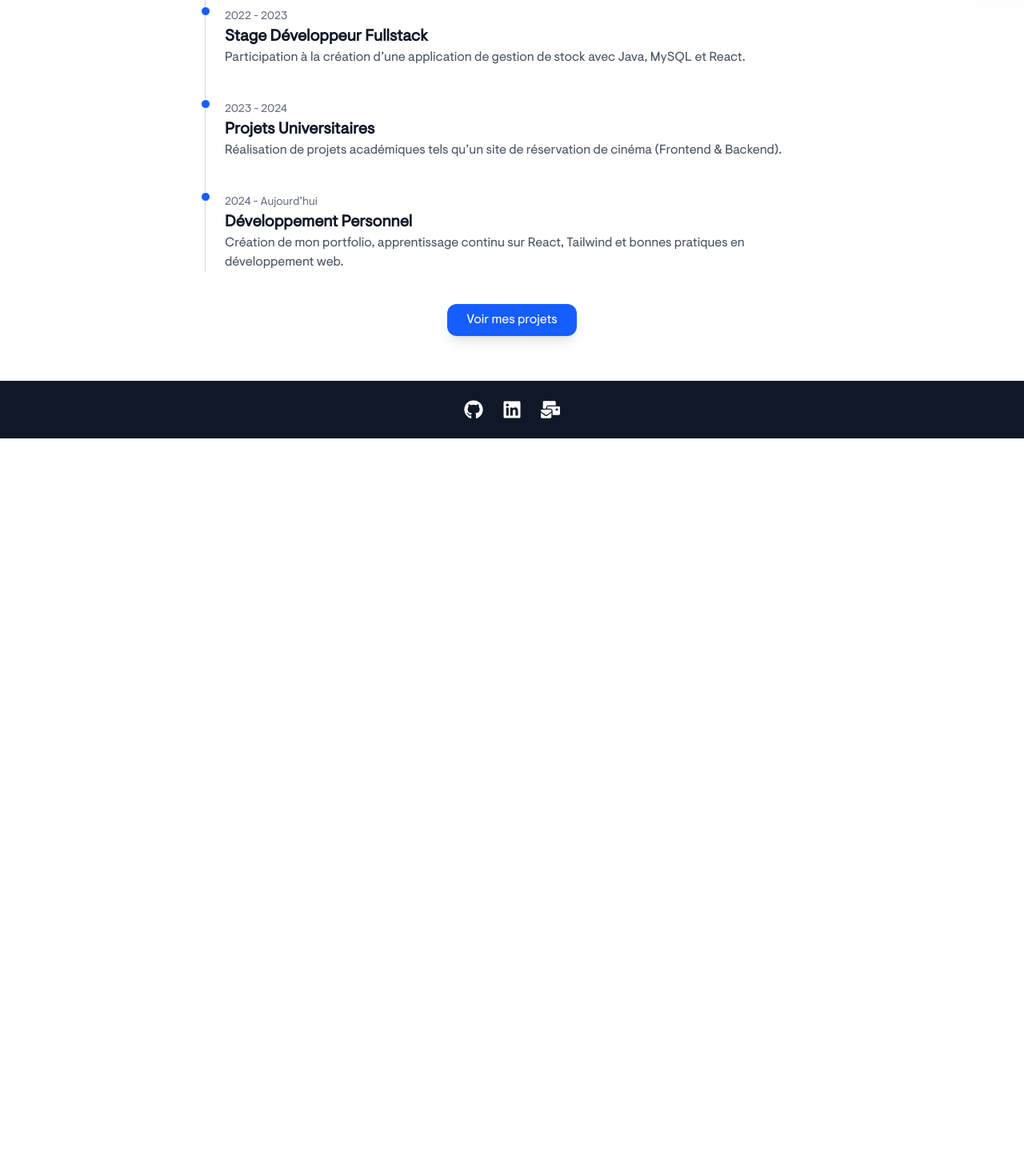
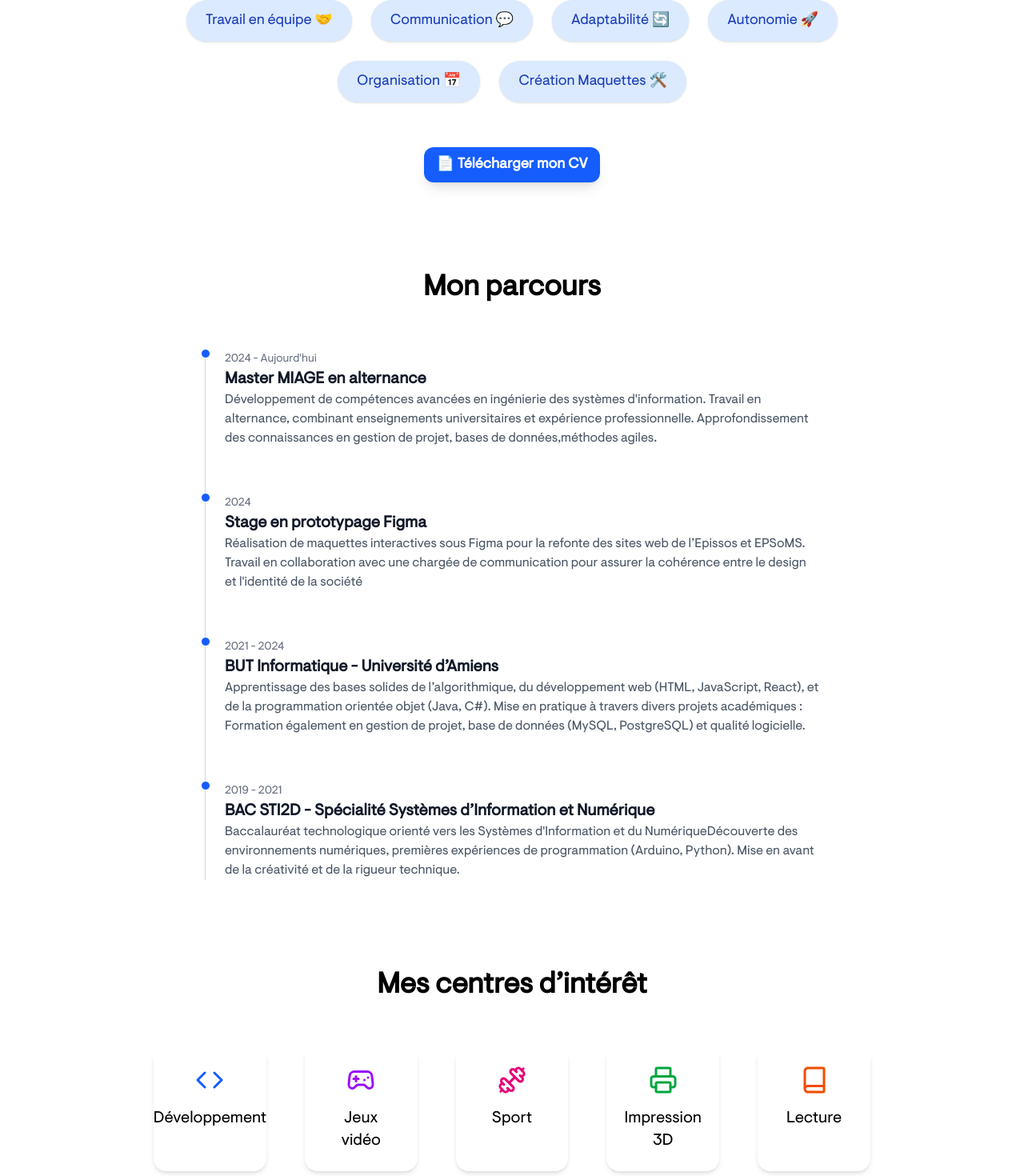
Before and after one commit to Theoode/portfolio, a React (Vite) app: page /about in a window 1280 px wide. Shown: the part 680-2150 px from the top of the page at 80% size. Before the commit the page ends 1228 px from the top, so only its background shows below. Built offline with nearby package versions, Linux system fonts and the light colour scheme.

Commit message:
Modifications

```diff
--- a/package.json
+++ b/package.json
@@ -1,18 +1,17 @@
 {
   "name": "portfolio",
-  "homepage": "https://Theoode.github.io/portfolio",
   "private": true,
   "version": "0.0.0",
   "type": "module",
   "scripts": {
     "dev": "vite",
-    "build": "tsc -b && vite build",
-    "lint": "eslint .",
+    "build": "vite build",
     "preview": "vite preview"
   },
   "dependencies": {
     "@tailwindcss/vite": "^4.1.12",
     "framer-motion": "^12.23.12",
+    "lucide-react": "^0.540.0",
     "react": "^19.1.1",
     "react-dom": "^19.1.1",
     "react-icons": "^5.5.0",
@@ -27,6 +26,7 @@
     "eslint": "^9.33.0",
     "eslint-plugin-react-hooks": "^5.2.0",
     "eslint-plugin-react-refresh": "^0.4.20",
+    "gh-pages": "^6.3.0",
     "globals": "^16.3.0",
     "typescript": "~5.8.3",
     "typescript-eslint": "^8.39.1",
--- a/src/pages/About.tsx
+++ b/src/pages/About.tsx
@@ -1,42 +1,60 @@
 import { motion } from "framer-motion";
 import Navbar from "../components/navbar";
 import Footer from "../components/footer";
+import { Code, Gamepad2, Book, Dumbbell,Printer } from "lucide-react";
 
 export default function About() {
     const timeline = [
         {
-            year: "2021 - 2022",
-            title: "Licence Informatique",
-            description: "Découverte des bases de l’algorithmique, du développement web et de la programmation orientée objet."
+            year: "2024 - Aujourd'hui",
+            title: "Master MIAGE en alternance",
+            description:
+                "Développement de compétences avancées en ingénierie des systèmes d'information. " +
+                "Travail en alternance, combinant enseignements universitaires et expérience professionnelle. " +
+                "Approfondissement des connaissances en gestion de projet, bases de données," +
+                "méthodes agiles."
         },
         {
-            year: "2022 - 2023",
-            title: "Stage Développeur Fullstack",
-            description: "Participation à la création d’une application de gestion de stock avec Java, MySQL et React."
+            year: "2024",
+            title: "Stage en prototypage Figma",
+            description:
+                "Réalisation de maquettes interactives sous Figma pour la refonte des sites web de l’Epissos et EPSoMS. " +
+                "Travail en collaboration avec une chargée de communication pour assurer la cohérence entre le design et l'identité de la société"
         },
         {
-            year: "2023 - 2024",
-            title: "Projets Universitaires",
-            description: "Réalisation de projets académiques tels qu’un site de réservation de cinéma (Frontend & Backend)."
+            year: "2021 - 2024",
+            title: "BUT Informatique - Université d’Amiens",
+            description:
+                "Apprentissage des bases solides de l’algorithmique, du développement web (HTML, JavaScript, React), " +
+                "et de la programmation orientée objet (Java, C#). " +
+                "Mise en pratique à travers divers projets académiques :  Formation également en gestion de projet, base de données (MySQL, PostgreSQL) et qualité logicielle."
         },
         {
-            year: "2024 - Aujourd’hui",
-            title: "Développement Personnel",
-            description: "Création de mon portfolio, apprentissage continu sur React, Tailwind et bonnes pratiques en développement web."
+            year: "2019 - 2021",
+            title: "BAC STI2D - Spécialité Systèmes d’Information et Numérique",
+            description:
+                "Baccalauréat technologique orienté vers les Systèmes d'Information et du Numérique" +
+                "Découverte des environnements numériques, premières expériences de programmation (Arduino, Python). " +
+                "Mise en avant de la créativité et de la rigueur technique."
         }
+    ];
+
+
+    const interests = [
+        { icon: <Code size={36} className="text-blue-600" />, label: "Développement" },
+        { icon: <Gamepad2 size={36} className="text-purple-600" />, label: "Jeux vidéo" },
+        { icon: <Dumbbell size={36} className="text-pink-600" />, label: "Sport" },
+        { icon: <Printer size={36} className="text-green-600" />, label: "Impression 3D" },
+        { icon: <Book size={36} className="text-orange-600" />, label: "Lecture" }
     ];
 
     return (
         <div className="min-h-screen flex flex-col text-black bg-white relative overflow-hidden">
-            {/* Blobs décoratifs */}
-            <div className="absolute -top-40 -left-40 w-96 h-96 bg-blue-200 rounded-full mix-blend-multiply filter blur-3xl opacity-30 animate-pulse"></div>
-            <div className="absolute top-60 -right-40 w-96 h-96 bg-purple-200 rounded-full mix-blend-multiply filter blur-3xl opacity-30 animate-pulse"></div>
-
             <Navbar />
 
-            <div className="flex-1 container mx-auto px-6 py-16 mt-20 relative z-10">
+            <div className="flex-1 container mx-auto px-6 py-24 mt-20 relative z-10">
                 <motion.h1
-                    className="text-4xl font-bold text-center mb-8"
+                    className="text-5xl font-bold text-center mb-16"
                     initial={{ opacity: 0, y: -20 }}
                     animate={{ opacity: 1, y: 0 }}
                     transition={{ duration: 0.6 }}
@@ -44,46 +62,87 @@ export default function About() {
                     À propos de moi
                 </motion.h1>
 
+                {/* Texte */}
                 <motion.div
-                    className="max-w-4xl mx-auto text-lg leading-relaxed space-y-6"
+                    className="max-w-4xl mx-auto text-lg leading-relaxed space-y-8 mb-14"
                     initial={{ opacity: 0 }}
                     animate={{ opacity: 1 }}
                     transition={{ duration: 0.8, delay: 0.3 }}
                 >
                     <p>
-                        Salut 👋 Je m'appelle <span className="font-semibold">Théo</span>,
-                        je suis un <span className="text-blue-600 font-semibold">développeur front-end</span> passionné,
-                        spécialisé dans la création d’expériences utilisateur modernes et intuitives avec
-                        <span className="font-semibold"> React</span> et <span className="font-semibold">TailwindCSS</span>.
+                        Je suis un développeur junior qui réalise différents projets aussi bien professionnels que personnels,
+                        je prends plaisir à développer des applications orientées frontend et communicantes.
+                        Sur mon temps libre je réalise des programmes configure des serveurs pour un usage domestique.
                     </p>
-
                     <p>
                         Mon parcours m’a également amené à travailler sur des projets
                         <span className="font-semibold"> backend</span> avec <span className="font-semibold">Java, PHP, C#, et MySQL</span>,
                         ce qui me donne une vision globale des applications web et mobiles.
                     </p>
-
                     <p>
-                        Ce qui me motive ? Construire des solutions utiles, apprendre en continu,
+                        Ce qui me motive ? des solutions utiles, apprendre en continu,
                         et collaborer sur des projets stimulants. 🚀
                     </p>
                 </motion.div>
 
+                {/* Soft Skills */}
+                <div className=" mb-14 max-w-4xl mx-auto">
+                    <h2 className="text-4xl font-bold mb-14 text-center">Soft Skills</h2>
+                    <div className="flex flex-wrap justify-center gap-6">
+                        {[
+                            "Travail en équipe 🤝",
+                            "Communication 💬",
+                            "Adaptabilité 🔄",
+                            "Autonomie 🚀",
+                            "Organisation 📅",
+                            "Création Maquettes 🛠️"
+                        ].map((skill, i) => (
+                            <motion.span
+                                key={i}
+                                className="px-6 py-3 bg-blue-100 text-blue-800 text-lg font-medium rounded-full shadow hover:bg-blue-200 transition"
+                                initial={{ opacity: 0, y: 20 }}
+                                whileInView={{ opacity: 1, y: 0 }}
+                                viewport={{ once: true }}
+                                transition={{ duration: 0.5, delay: i * 0.1 }}
+                            >
+                                {skill}
+                            </motion.span>
+                        ))}
+                    </div>
+                </div>
+
+
+                {/* Bouton téléchargement CV */}
+                <motion.div
+                    className="flex justify-center mb-28"
+                    initial={{ opacity: 0, scale: 0.9 }}
+                    animate={{ opacity: 1, scale: 1 }}
+                    transition={{ duration: 0.5, delay: 0.2 }}
+                >
+                    <a
+                        href="/CV%20ThéoQuennehen.pdf"
+                        download
+                        className="px-4 py-2 bg-blue-600 text-white text-lg font-semibold rounded-xl shadow-lg hover:shadow-xl hover:bg-blue-700 transition transform hover:-translate-y-1"
+                    >
+                        📄 Télécharger mon CV
+                    </a>
+                </motion.div>
+
                 {/* Timeline */}
-                <div className="mt-16 max-w-3xl mx-auto">
-                    <h2 className="text-3xl font-bold mb-8 text-center">Mon parcours</h2>
+                <div className="mt-28 mb-28 max-w-3xl mx-auto">
+                    <h2 className="text-4xl font-bold mb-14 text-center">Mon parcours</h2>
                     <div className="relative border-l border-gray-300">
                         {timeline.map((item, index) => (
                             <motion.div
                                 key={index}
-                                className="mb-10 ml-6"
+                                className="mb-14 ml-6"
                                 initial={{ opacity: 0, x: -30 }}
                                 whileInView={{ opacity: 1, x: 0 }}
                                 viewport={{ once: true }}
                                 transition={{ duration: 0.6, delay: index * 0.2 }}
                             >
                                 <div className="absolute w-3 h-3 bg-blue-600 rounded-full -left-1.5 border border-white"></div>
-                                <time className="mb-1 text-sm font-normal leading-none text-gray-500">
+                                <time className="mb-2 text-sm font-normal leading-none text-gray-500">
                                     {item.year}
                                 </time>
                                 <h3 className="text-xl font-semibold text-gray-900">{item.title}</h3>
@@ -93,20 +152,27 @@ export default function About() {
                     </div>
                 </div>
 
-                <motion.div
-                    className="mt-12 text-center"
-                    initial={{ opacity: 0, scale: 0.9 }}
-                    animate={{ opacity: 1, scale: 1 }}
-                    transition={{ duration: 0.5, delay: 0.5 }}
-                >
-                    <a
-                        href="/projects"
-                        className="px-6 py-3 bg-blue-600 text-white rounded-xl shadow-lg hover:shadow-xl hover:bg-blue-700 transition transform hover:-translate-y-1"
-                    >
-                        Voir mes projets
-                    </a>
-                </motion.div>
+                {/* Mes centres d'intérêt */}
+                <div className="mt-28 mb-20 max-w-4xl mx-auto">
+                    <h2 className="text-4xl font-bold mb-14 text-center">Mes centres d’intérêt</h2>
+                    <div className="grid grid-cols-2 sm:grid-cols-3 md:grid-cols-5 gap-12 text-center">
+                        {interests.map((item, i) => (
+                            <motion.div
+                                key={i}
+                                className="flex flex-col items-center space-y-4 p-6 rounded-2xl shadow-md hover:shadow-xl transition"
+                                initial={{ opacity: 0, y: 30 }}
+                                whileInView={{ opacity: 1, y: 0 }}
+                                viewport={{ once: true }}
+                                transition={{ duration: 0.6, delay: i * 0.2 }}
+                            >
+                                {item.icon}
+                                <span className="text-xl font-medium">{item.label}</span>
+                            </motion.div>
+                        ))}
+                    </div>
+                </div>
             </div>
+
             <Footer />
         </div>
     )
```
Also changed, not shown: 2 other files (tests, documents, lock files or other folders).
